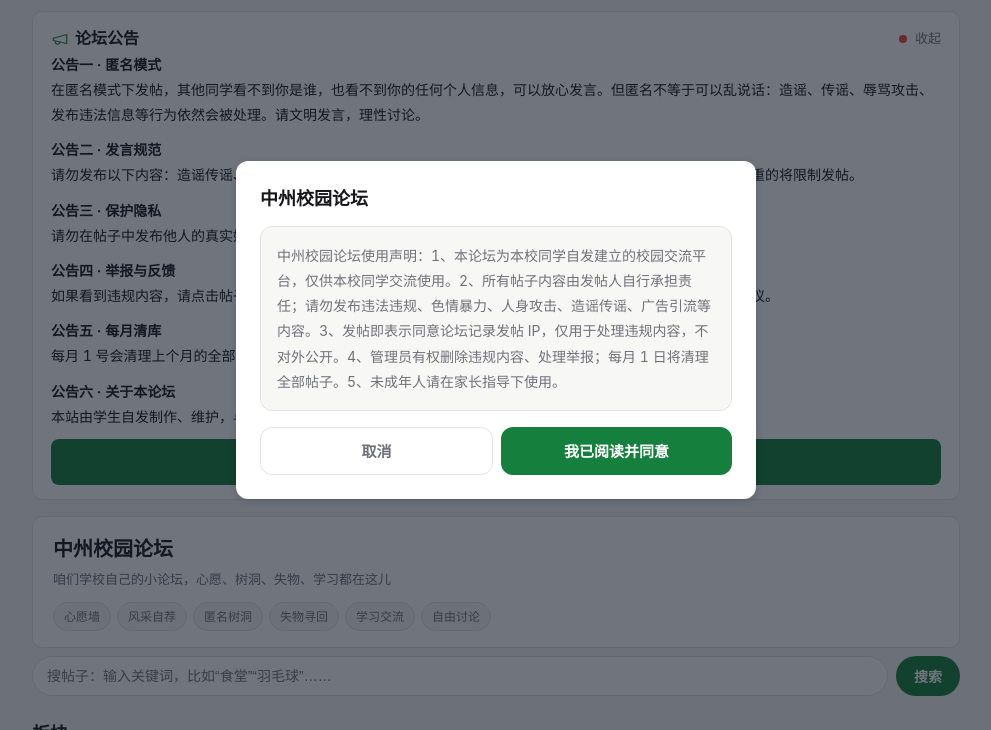
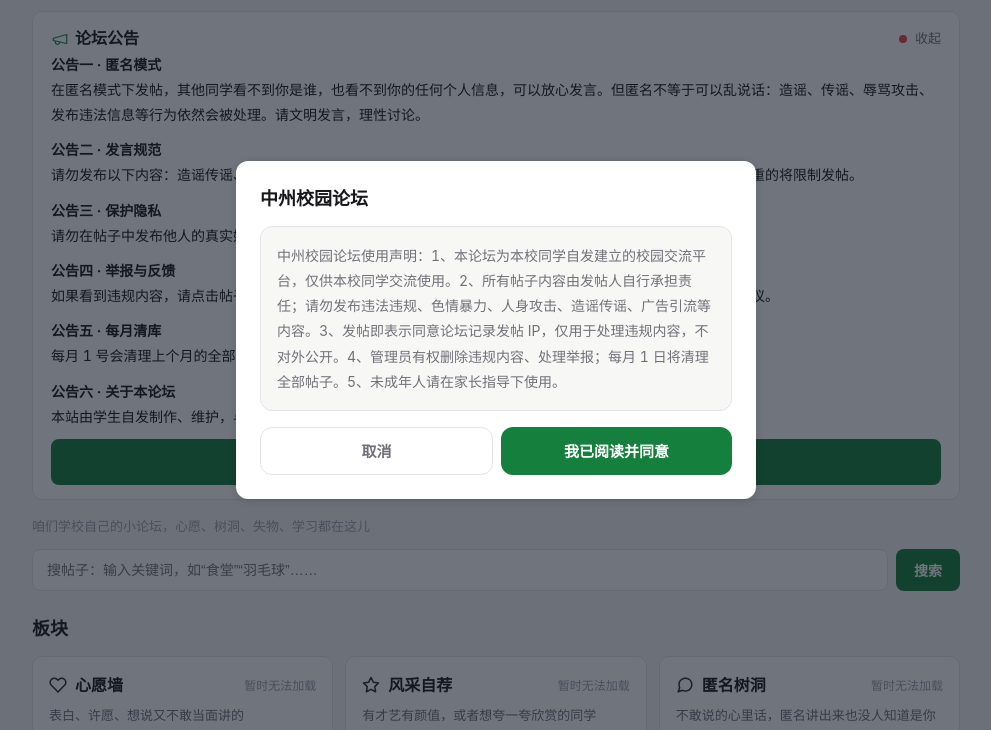
Before and after one commit to zhongzhou-confession/zzlt2026, a plain HTML site: page index.html in a window 1280 px wide. Shown: the part 70-800 px from the top of the page, without its empty margins (144-1135 px from the left). Drawn offline with Linux system fonts and the light colour scheme; no server answers.

Commit message:
论坛精致化打磨：版心960px+紧凑卡片+深炭灰图标（v1.5）

```diff
--- a/index.html
+++ b/index.html
@@ -43,10 +43,10 @@ Resources:`;for(let t of c){if(!t||typeof t!=`string`)throw Error(`@supabase/aut
 html { -webkit-text-size-adjust: 100%; scroll-behavior: smooth; }
 body { font-family: Inter, -apple-system, "PingFang SC", "Hiragino Sans GB", "Microsoft YaHei", sans-serif; background: var(--bg); color: var(--text); min-height: 100vh; font-size: 15px; line-height: 1.6; font-variant-numeric: tabular-nums; }
 button { font-family: inherit; }
-.wrap { max-width: 640px; margin: 0 auto; padding: 16px 16px 48px; }
+.wrap { max-width: 960px; margin: 0 auto; padding: 16px 16px 48px; }
 
 /* ---- 顶栏 ---- */
-.topbar { position: sticky; top: 0; z-index: 50; display: flex; align-items: center; gap: 8px; max-width: 640px; margin: 0 auto; padding: 12px 16px; background: rgba(255,255,255,.94); -webkit-backdrop-filter: blur(12px); backdrop-filter: blur(12px); border-bottom: 1px solid var(--border); }
+.topbar { position: sticky; top: 0; z-index: 50; display: flex; align-items: center; gap: 8px; max-width: 960px; margin: 0 auto; padding: 12px 16px; background: rgba(255,255,255,.94); -webkit-backdrop-filter: blur(12px); backdrop-filter: blur(12px); border-bottom: 1px solid var(--border); }
 .logo { display: flex; align-items: center; gap: 8px; font-weight: 800; font-size: 16px; color: var(--text); cursor: pointer; border: 0; background: none; padding: 0; }
 .logo-mark { width: 32px; height: 32px; border-radius: 8px; background: var(--primary); color: #fff; display: flex; align-items: center; justify-content: center; font-size: 15px; font-weight: 800; flex: none; }
 .topbar .spacer { flex: 1; }
@@ -55,12 +55,8 @@ button { font-family: inherit; }
 .topbar .tb-btn:active { transform: scale(.96); }
 .topbar .tb-btn:disabled { color: var(--text-3); }
 
-/* ---- 横幅（紧凑顶栏） ---- */
-.hero { background: var(--card); border: 1px solid var(--border); border-radius: 10px; color: var(--text); padding: 16px 20px; margin-bottom: 8px; }
-.hero h1 { font-size: 20px; font-weight: 800; letter-spacing: 0; }
-.hero p { margin-top: 4px; font-size: 13px; line-height: 1.6; color: var(--text-2); }
-.hero-badges { margin-top: 12px; display: flex; flex-wrap: wrap; gap: 6px; }
-.hero-badges span { background: var(--bg); border: 1px solid var(--border); color: var(--text-2); border-radius: 999px; padding: 4px 10px; font-size: 12px; }
+/* ---- 首页副标题 ---- */
+.home-sub { font-size: 13px; color: var(--text-3); margin: 0 0 12px; }
 
 /* ---- 面包屑 ---- */
 .crumb { display: flex; align-items: center; gap: 8px; font-size: 13px; color: var(--text-2); margin-bottom: 16px; flex-wrap: wrap; }
@@ -74,12 +70,15 @@ button { font-family: inherit; }
 .sec-card { background: var(--card); border: 1px solid var(--border); border-radius: var(--radius); padding: 16px; cursor: pointer; transition: border-color .15s ease; }
 .sec-card:hover { border-color: #A1A1AA; }
 .sec-card:active { transform: scale(.98); }
-.sec-card .icon { width: 40px; height: 40px; color: var(--primary); display: flex; align-items: center; justify-content: flex-start; }
-.sec-card .icon svg { width: 22px; height: 22px; }
-.sec-card h3 { font-size: 16px; font-weight: 600; margin: 8px 0 4px; }
-.sec-card p { font-size: 13px; color: var(--text-2); line-height: 1.5; }
-.sec-card .meta { margin-top: 12px; font-size: 12px; color: var(--text-3); }
-.sec-card .latest { margin-top: 8px; font-size: 12px; color: var(--text-2); background: var(--bg); border-left: 3px solid #D4D4D8; border-radius: 0 6px 6px 0; padding: 8px 10px; white-space: nowrap; overflow: hidden; text-overflow: ellipsis; }
+.sec-card .sec-head { display: flex; align-items: center; gap: 8px; }
+.sec-card .icon { width: 18px; height: 18px; color: #27272A; flex: none; display: flex; align-items: center; justify-content: center; }
+.sec-card .icon svg { width: 18px; height: 18px; }
+.sec-card h3 { font-size: 16px; font-weight: 700; margin: 0; flex: 1; min-width: 0; }
+.sec-card .sec-count { flex: none; font-size: 12px; color: var(--text-3); font-variant-numeric: tabular-nums; }
+.sec-card p { font-size: 13px; color: var(--text-2); line-height: 1.5; margin-top: 8px; }
+.sec-card .latest { margin-top: 10px; font-size: 12px; color: var(--text-2); background: var(--bg); border-left: 3px solid #D4D4D8; border-radius: 0 6px 6px 0; padding: 7px 10px; display: flex; gap: 6px; align-items: center; min-width: 0; }
+.sec-card .latest-tag { flex: none; font-size: 11px; font-weight: 700; color: var(--text-2); background: #E4E4E7; border-radius: 4px; padding: 1px 5px; }
+.sec-card .latest-txt { flex: 1; min-width: 0; white-space: nowrap; overflow: hidden; text-overflow: ellipsis; }
 
 /* ---- 首页最新 ---- */
 .mini-post { background: var(--card); border: 1px solid var(--border); border-radius: var(--radius); padding: 12px 16px; margin-bottom: 8px; display: flex; gap: 8px; align-items: flex-start; cursor: pointer; transition: border-color .15s ease; }
@@ -91,7 +90,7 @@ button { font-family: inherit; }
 /* ---- 板块头 ---- */
 .sec-header { background: var(--card); border: 1px solid var(--border); border-radius: 10px; padding: 20px 20px 16px; margin-bottom: 16px; }
 .sec-header .sec-head-row { display: flex; align-items: center; gap: 12px; }
-.sec-header .icon { width: 44px; height: 44px; color: var(--primary); display: flex; align-items: center; justify-content: flex-start; flex: none; }
+.sec-header .icon { width: 44px; height: 44px; color: #27272A; display: flex; align-items: center; justify-content: flex-start; flex: none; }
 .sec-header .icon svg { width: 24px; height: 24px; }
 .sec-header h2 { font-size: 20px; font-weight: 800; }
 .sec-header p { font-size: 14px; color: var(--text-2); margin-top: 8px; }
@@ -128,9 +127,9 @@ button { font-family: inherit; }
 .sort-btn.active { background: var(--primary); border-color: var(--primary); color: #fff; }
 /* 搜索 */
 .search-row { display: flex; gap: 8px; margin: 0 0 14px; }
-.search-row input { flex: 1; border: 1px solid var(--border); border-radius: 999px; padding: 10px 14px; font-size: 14px; outline: none; background: #fff; }
+.search-row input { flex: 1; border: 1px solid var(--border); border-radius: 8px; height: 42px; padding: 0 14px; font-size: 14px; outline: none; background: #fff; }
 .search-row input:focus { border-color: var(--primary); }
-.search-row button { border: 0; background: var(--primary); color: #fff; border-radius: 999px; padding: 10px 18px; font-size: 14px; font-weight: 700; cursor: pointer; }
+.search-row button { border: 0; background: var(--primary); color: #fff; border-radius: 8px; height: 42px; padding: 0 18px; font-size: 14px; font-weight: 700; cursor: pointer; }
 .search-row .clear { background: #fff; color: var(--text-2); border: 1px solid var(--border); }
 /* 帖子图片可点 */
 .post-img { cursor: zoom-in; }
@@ -345,7 +344,6 @@ footer { text-align: center; font-size: 12px; color: var(--text-3); padding: 16p
 /* ---- 平板与桌面 ---- */
 @media (min-width: 640px) {
   .grid { grid-template-columns: 1fr 1fr; }
-  .hero h1 { font-size: 20px; }
 }
 @media (min-width: 960px) {
   .wrap { max-width: 960px; }
@@ -409,14 +407,10 @@ footer { text-align: center; font-size: 12px; color: var(--text-3); padding: 16p
     <button class="announce-ok" id="announceOk" type="button">我已阅读</button>
     </div>
   </section>
-  <section class="hero">
-    <h1>中州校园论坛</h1>
-    <p>咱们学校自己的小论坛，心愿、树洞、失物、学习都在这儿</p>
-    <div class="hero-badges"><span>心愿墙</span><span>风采自荐</span><span>匿名树洞</span><span>失物寻回</span><span>学习交流</span><span>自由讨论</span></div>
-  </section>
+  <div class="home-sub">咱们学校自己的小论坛，心愿、树洞、失物、学习都在这儿</div>
 
   <div class="search-row">
-    <input type="search" id="searchInput" placeholder="搜帖子：输入关键词，比如“食堂”“羽毛球”……" maxlength="50" enterkeyhint="search">
+    <input type="search" id="searchInput" placeholder="搜帖子：输入关键词，如“食堂”“羽毛球”……" maxlength="50" enterkeyhint="search">
     <button id="searchBtn" type="button">搜索</button>
   </div>
   <div id="searchBox" style="display:none">
@@ -570,12 +564,12 @@ var ICONS = {
   msgSquare: '<svg viewBox="0 0 24 24" fill="none" stroke="currentColor" stroke-width="2" stroke-linecap="round" stroke-linejoin="round"><path d="M21 15a2 2 0 0 1-2 2H7l-4 4V5a2 2 0 0 1 2-2h14a2 2 0 0 1 2 2z"/></svg>'
 };
 var SECTIONS = [
-  { slug: "confession", icon: "heart", name: "\u5fc3\u613f\u5899", color: "#15803D", desc: "表白、许愿、想说又不敢当面讲的", formTitle: "\u5199\u4e0b\u4f60\u7684\u5fc3\u613f", formPh: "\u60f3\u5bf9 TA \u8bf4\u7684\u8bdd\u2026\u2026\uff08\u6700\u591a 500 \u5b57\uff09" },
-  { slug: "contest", icon: "star", name: "\u98ce\u91c7\u81ea\u8350", color: "#15803D", desc: "有才艺有颜值，或者想夸一夸欣赏的同学", formTitle: "\u98ce\u91c7\u81ea\u8350", formPh: "\u4ecb\u7ecd\u4e00\u4e0b\u81ea\u5df1\uff0c\u6216\u8005\u63a8\u8350\u4f60\u6b23\u8d4f\u7684\u540c\u5b66" },
-  { slug: "treehole", icon: "msgCircle", name: "\u533f\u540d\u6811\u6d1e", color: "#15803D", desc: "不敢说的心里话，匿名讲出来也没人知道是你", formTitle: "\u8bf4\u51fa\u4f60\u7684\u5fc3\u91cc\u8bdd", formPh: "\u8fd9\u91cc\u5f88\u5b89\u5168\uff0c\u6084\u6084\u8bf4\u5427\u2026\u2026" },
-  { slug: "lostfound", icon: "search", name: "\u5931\u7269\u5bfb\u56de", color: "#15803D", desc: "校园卡、校服、耳机丢了或捡到了来这喊一声", formTitle: "\u53d1\u5e03\u5931\u7269\u5bfb\u56de", formPh: "\u4e22\u4e86\u4ec0\u4e48 / \u6361\u5230\u4e86\u4ec0\u4e48\uff1f\u5199\u6e05\u695a\u65f6\u95f4\u5730\u70b9\u2026\u2026" },
-  { slug: "study", icon: "book", name: "\u5b66\u4e60\u4ea4\u6d41", color: "#15803D", desc: "作业不会做、考试有心得，来这儿问问聊聊", formTitle: "\u53d1\u8d77\u5b66\u4e60\u4ea4\u6d41", formPh: "\u54ea\u9053\u9898\u4e0d\u4f1a\uff1f\u54ea\u4e2a\u77e5\u8bc6\u70b9\u60f3\u804a\u804a\uff1f" },
-  { slug: "chat", icon: "msgSquare", name: "\u81ea\u7531\u8ba8\u8bba", color: "#15803D", desc: "想到什么说什么，不限话题", formTitle: "\u81ea\u7531\u8ba8\u8bba", formPh: "\u60f3\u8bf4\u4ec0\u4e48\u5c31\u8bf4\u4ec0\u4e48" }
+  { slug: "confession", icon: "heart", name: "\u5fc3\u613f\u5899", color: "#27272A", desc: "表白、许愿、想说又不敢当面讲的", formTitle: "\u5199\u4e0b\u4f60\u7684\u5fc3\u613f", formPh: "\u60f3\u5bf9 TA \u8bf4\u7684\u8bdd\u2026\u2026\uff08\u6700\u591a 500 \u5b57\uff09" },
+  { slug: "contest", icon: "star", name: "\u98ce\u91c7\u81ea\u8350", color: "#27272A", desc: "有才艺有颜值，或者想夸一夸欣赏的同学", formTitle: "\u98ce\u91c7\u81ea\u8350", formPh: "\u4ecb\u7ecd\u4e00\u4e0b\u81ea\u5df1\uff0c\u6216\u8005\u63a8\u8350\u4f60\u6b23\u8d4f\u7684\u540c\u5b66" },
+  { slug: "treehole", icon: "msgCircle", name: "\u533f\u540d\u6811\u6d1e", color: "#27272A", desc: "不敢说的心里话，匿名讲出来也没人知道是你", formTitle: "\u8bf4\u51fa\u4f60\u7684\u5fc3\u91cc\u8bdd", formPh: "\u8fd9\u91cc\u5f88\u5b89\u5168\uff0c\u6084\u6084\u8bf4\u5427\u2026\u2026" },
+  { slug: "lostfound", icon: "search", name: "\u5931\u7269\u5bfb\u56de", color: "#27272A", desc: "校园卡、校服、耳机丢了或捡到了来这喊一声", formTitle: "\u53d1\u5e03\u5931\u7269\u5bfb\u56de", formPh: "\u4e22\u4e86\u4ec0\u4e48 / \u6361\u5230\u4e86\u4ec0\u4e48\uff1f\u5199\u6e05\u695a\u65f6\u95f4\u5730\u70b9\u2026\u2026" },
+  { slug: "study", icon: "book", name: "\u5b66\u4e60\u4ea4\u6d41", color: "#27272A", desc: "作业不会做、考试有心得，来这儿问问聊聊", formTitle: "\u53d1\u8d77\u5b66\u4e60\u4ea4\u6d41", formPh: "\u54ea\u9053\u9898\u4e0d\u4f1a\uff1f\u54ea\u4e2a\u77e5\u8bc6\u70b9\u60f3\u804a\u804a\uff1f" },
+  { slug: "chat", icon: "msgSquare", name: "\u81ea\u7531\u8ba8\u8bba", color: "#27272A", desc: "想到什么说什么，不限话题", formTitle: "\u81ea\u7531\u8ba8\u8bba", formPh: "\u60f3\u8bf4\u4ec0\u4e48\u5c31\u8bf4\u4ec0\u4e48" }
 ];
 var REPORT_REASONS = ["广告引流", "辱骂攻击", "色情低俗", "违法信息", "其他"];
 
@@ -1077,8 +1071,8 @@ async function loadHome() {
   var grid = document.getElementById("secGrid");
   grid.innerHTML = SECTIONS.map(function (s, i) {
     return '<div class="sec-card" data-slug="' + s.slug + '" style="animation-delay:' + (i * 60) + 'ms">' +
-      '<div class="icon">' + ICONS[s.icon] + '</div><h3>' + s.name + '</h3><p>' + s.desc + '</p>' +
-      '<div class="meta" data-count="' + s.slug + '">帖子加载中…</div>' +
+      '<div class="sec-head"><span class="icon">' + ICONS[s.icon] + '</span><h3>' + s.name + '</h3><span class="sec-count" data-count="' + s.slug + '">…</span></div>' +
+      '<p>' + s.desc + '</p>' +
       '<div class="latest" data-latest="' + s.slug + '"></div></div>';
   }).join("");
   grid.querySelectorAll(".sec-card").forEach(function (card) {
@@ -1093,10 +1087,10 @@ async function loadHome() {
     });
     SECTIONS.forEach(function (s) {
       var c = grid.querySelector('[data-count="' + s.slug + '"]');
-      if (c) c.textContent = (counts[s.slug] || 0) + " 条帖子";
+      if (c) c.textContent = (counts[s.slug] || 0) + " 帖";
       var l = grid.querySelector('[data-latest="' + s.slug + '"]');
       var lp = latest[s.slug];
-      if (l) l.textContent = lp ? ("最新：" + (lp.is_anonymous ? "匿名" : (lp.author_name || "同学")) + "：" + lp.content.slice(0, 18)) : "还没有帖子";
+      if (l) l.innerHTML = lp ? ('<span class="latest-tag">最新</span><span class="latest-txt">' + esc(lp.is_anonymous ? "匿名" : (lp.author_name || "同学")) + ' · ' + esc(lp.content) + '</span>') : "还没有帖子";
     });
     var hl = document.getElementById("homeLatest");
     var top5 = (posts || []).slice(0, 5);
```
